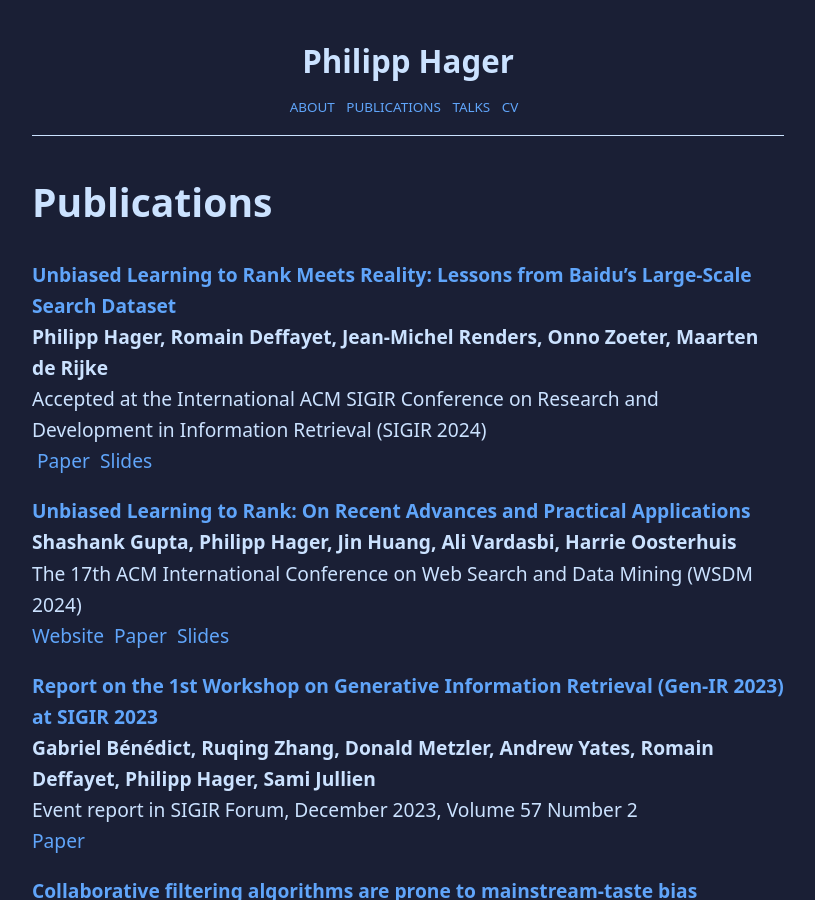
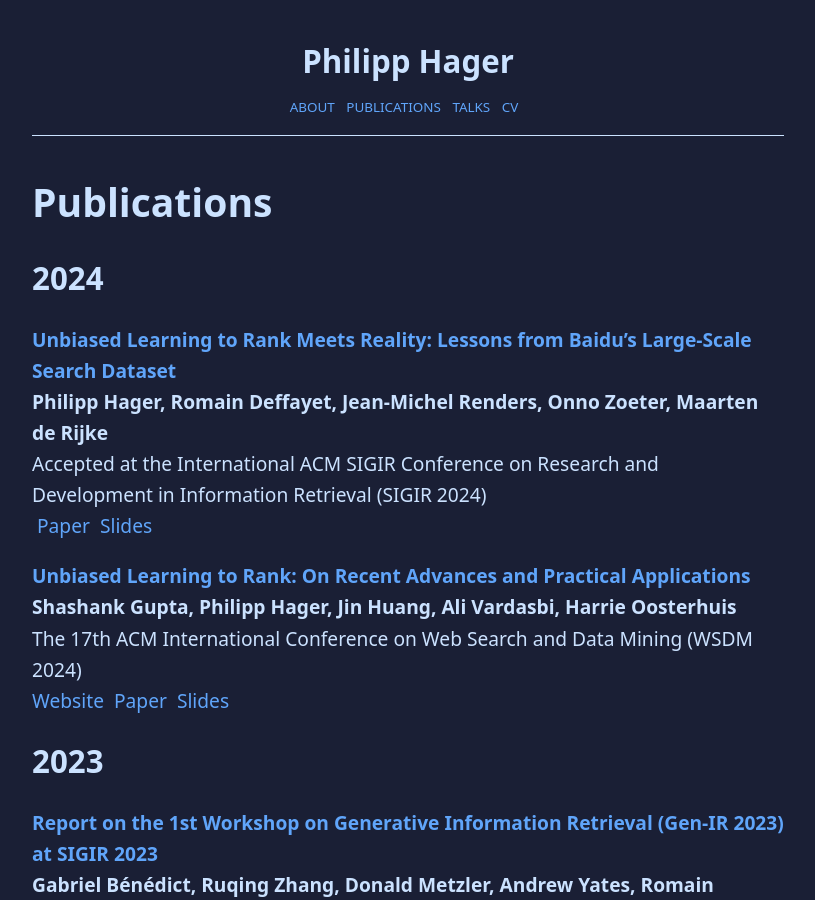
Before and after one commit to philipphager/philipphager.github.io, a Jekyll site: the page built from publications.md, in a window 1280 px wide and 900 px high. Shown: the whole window, without its empty margins (232-1047 px from the left). Built offline with Jekyll 4.4.1, drawn with Linux system fonts in a browser that asks for light colours.

Commit message:
Update publications.md

```diff
--- a/publications.md
+++ b/publications.md
@@ -4,6 +4,7 @@ title: Publications
 permalink: /publications/
 ---
 
+## 2024
 **[Unbiased Learning to Rank Meets Reality: Lessons from Baidu’s Large-Scale Search Dataset]()**\\
 **Philipp Hager, Romain Deffayet, Jean-Michel Renders, Onno Zoeter, Maarten de Rijke**\\
 Accepted at the International ACM SIGIR Conference on Research and Development in Information Retrieval (SIGIR 2024)\\
@@ -18,11 +19,12 @@ The 17th ACM International Conference on Web Search and Data Mining (WSDM 2024)\
 &nbsp;[Paper](https://dl.acm.org/doi/pdf/10.1145/3616855.3636451)
 &nbsp;[Slides](https://drive.google.com/file/d/1-sRsFkG4juBHqqQ-ces3HRvtYHpR0l7U/view)
 
+
+## 2023
 **[Report on the 1st Workshop on Generative Information Retrieval (Gen-IR 2023) at SIGIR 2023](https://sigir.org/wp-content/uploads/2023/12/p13.pdf)**\\
 **Gabriel Bénédict, Ruqing Zhang, Donald Metzler, Andrew Yates, Romain Deffayet, Philipp Hager, Sami Jullien**\\
 Event report in SIGIR Forum, December 2023, Volume 57 Number 2\\
 [Paper](https://sigir.org/wp-content/uploads/2023/12/p13.pdf)
-
 
 **[Collaborative filtering algorithms are prone to mainstream-taste bias](/assets/papers/2023-recsys-mainstream-taste.pdf)**\\
 **Pantelis Analytis, Philipp Hager**\\
```
Also changed, not shown: other parts of publications.md (+2 -0 lines).
